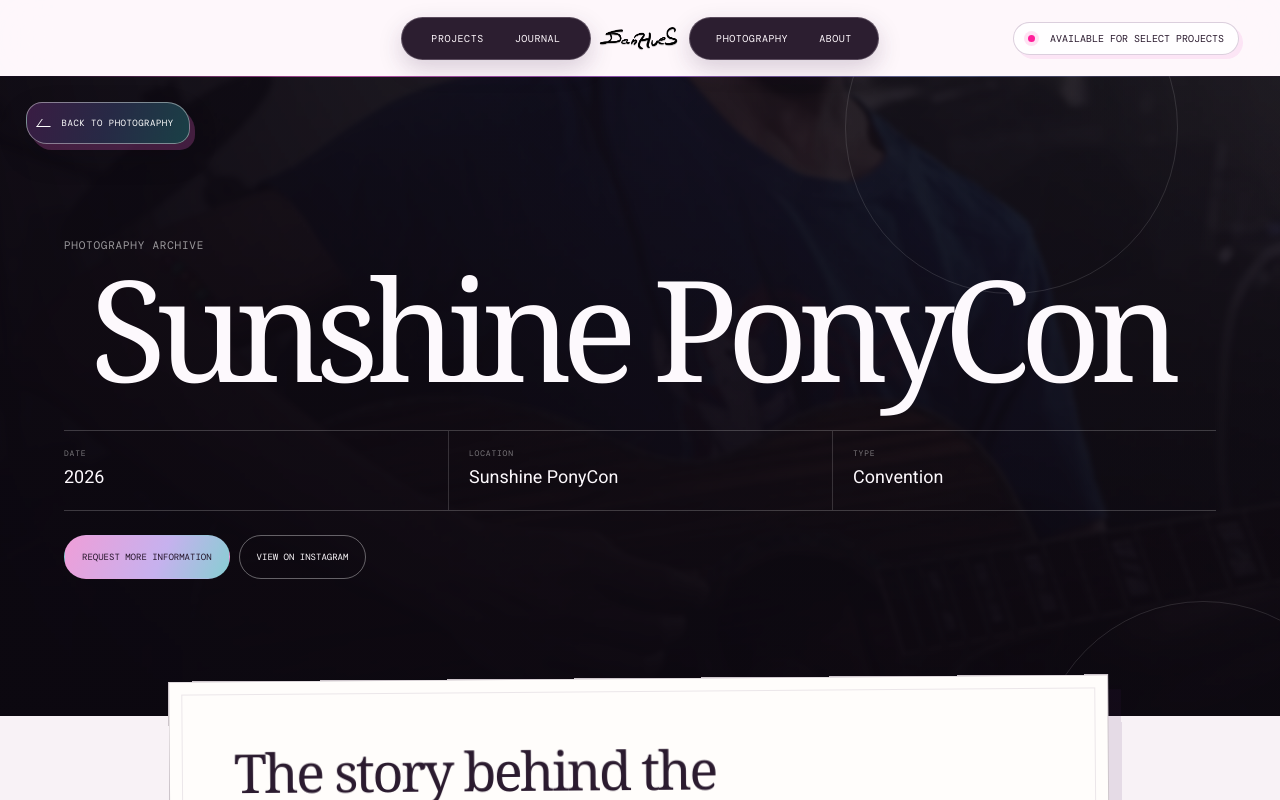
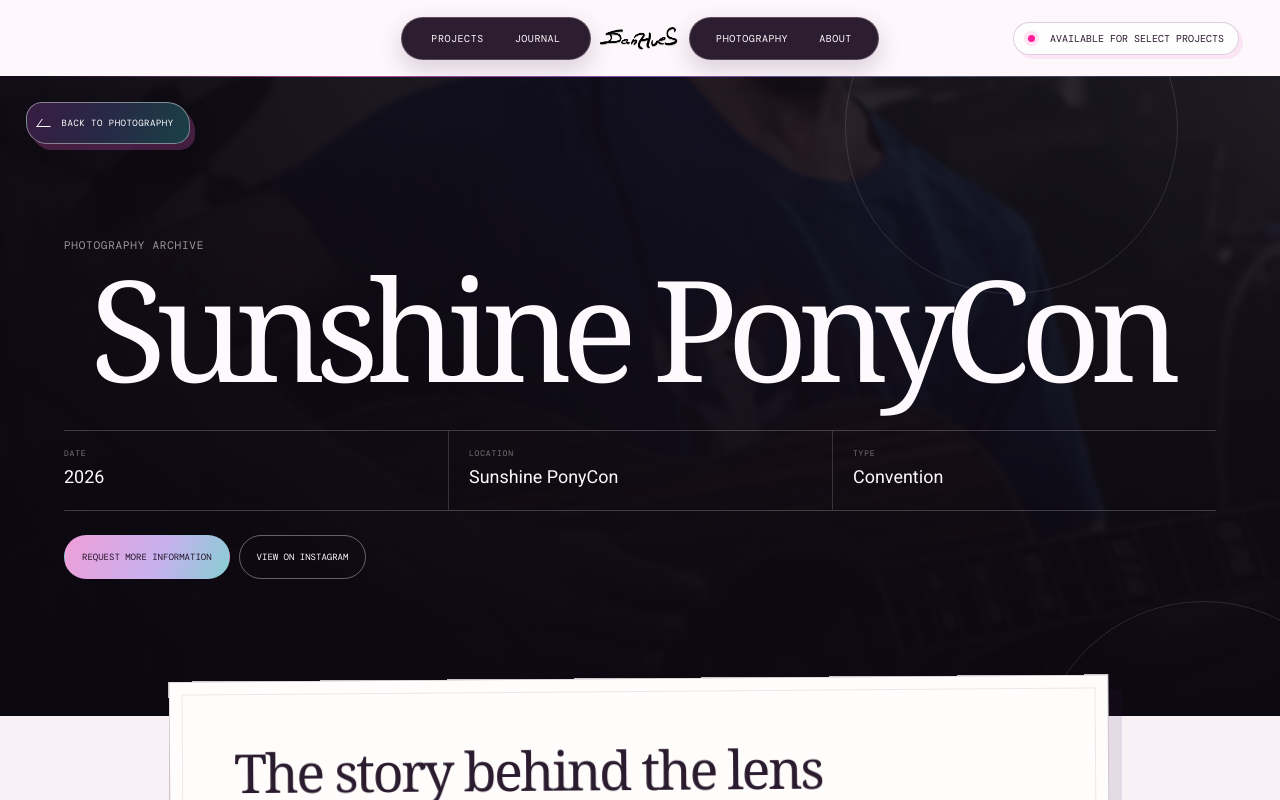
Before and after one commit to DanHues/creative-portfolio, a Next.js app: page /photography/sunshine-ponycon in a window 1280 px wide. Shown: the top 800 px of the page. Built offline with nearby package versions, Linux system fonts and the light colour scheme; a web font is replaced by a local one.

Commit message:
Rename photoshoot story heading

```diff
--- a/app/photography/[slug]/page.tsx
+++ b/app/photography/[slug]/page.tsx
@@ -100,7 +100,7 @@ export default async function PhotographyStoryPage({
         </header>
 
         <section className="photo-story-note" aria-labelledby="photo-story-note-title">
-          <h2 id="photo-story-note-title">The story behind the photographs</h2>
+          <h2 id="photo-story-note-title">The story behind the lens</h2>
           <p>{album.story || album.description}</p>
         </section>
 
```
